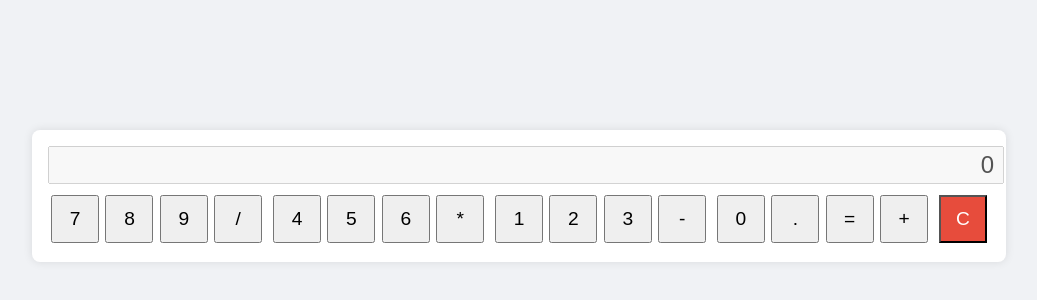
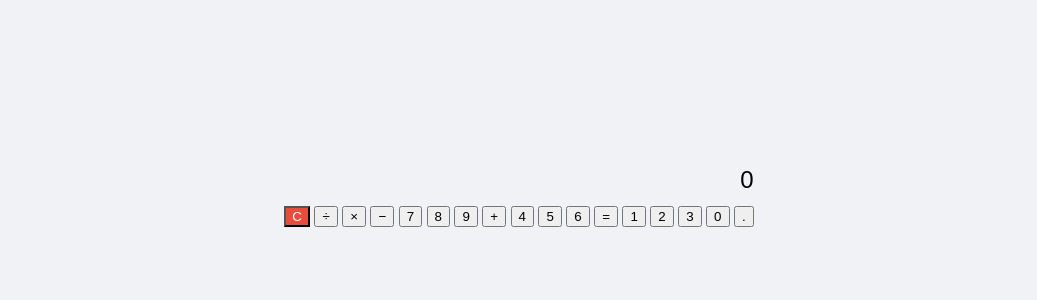
Before and after one commit to ChoiFerriswheel/js-mini-projects, a plain HTML site: page calculator/index.html in a window 1280 px wide. Shown: the part 204-504 px from the top of the page, without its empty margins (121-1158 px from the left). Drawn offline with Linux system fonts and the light colour scheme.

Commit message:
Update index.html

```diff
--- a/calculator/index.html
+++ b/calculator/index.html
@@ -2,19 +2,30 @@
 <html lang="ko">
 <head>
   <meta charset="UTF-8" />
-  <meta name="viewport" content="width=device-width, initial-scale=1.0"/>
-  <title>계산기</title>
-  <link rel="stylesheet" href="style.css" />
+  <title>Simple Calculator</title>
+  <link rel="stylesheet" href="style.css">
 </head>
 <body>
-  <div class="calculator">
-    <input type="text" id="display" disabled value="0" />
-    <div class="buttons">
-      <button>7</button><button>8</button><button>9</button><button>/</button>
-      <button>4</button><button>5</button><button>6</button><button>*</button>
-      <button>1</button><button>2</button><button>3</button><button>-</button>
-      <button>0</button><button>.</button><button>=</button><button>+</button>
-      <button class="clear">C</button>
+  <div class="calc">
+    <div class="display" id="display">0</div>
+    <div class="keys">
+      <button class="clear" data-action="clear">C</button>
+      <button class="op" data-op="/">÷</button>
+      <button class="op" data-op="*">×</button>
+      <button class="op" data-op="-">−</button>
+      <button class="num" data-num="7">7</button>
+      <button class="num" data-num="8">8</button>
+      <button class="num" data-num="9">9</button>
+      <button class="op" data-op="+">+</button>
+      <button class="num" data-num="4">4</button>
+      <button class="num" data-num="5">5</button>
+      <button class="num" data-num="6">6</button>
+      <button class="eq" data-action="calculate">=</button>
+      <button class="num" data-num="1">1</button>
+      <button class="num" data-num="2">2</button>
+      <button class="num" data-num="3">3</button>
+      <button class="num zero" data-num="0">0</button>
+      <button class="num" data-num=".">.</button>
     </div>
   </div>
   <script src="script.js"></script>
```
